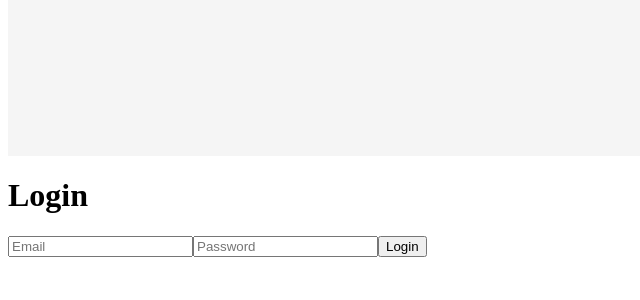
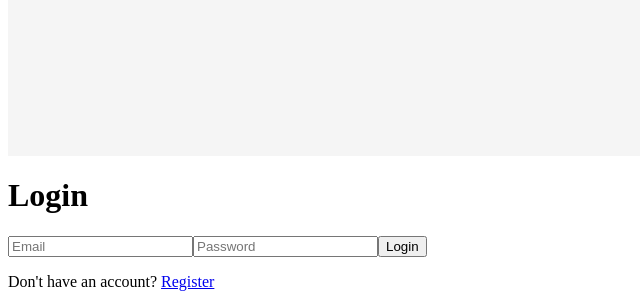
Before and after one commit to Mrmagic12/gracious-jackson, a React (Create React App) app: page / in a window 1280 px wide. Shown: the part 652-952 px from the top of the page, without its empty margins (0-640 px from the left). Before the commit the page ends 917 px from the top, so only its background shows below. Built offline with nearby package versions, Linux system fonts and the light colour scheme.

Commit message:
feat: Add Axios request to fetch data from Firebase database and add 'Register' link for users without an account

```diff
--- a/src/App.js
+++ b/src/App.js
@@ -28,6 +28,17 @@ export default function App() {
     signInWithEmailAndPassword(auth, email, password)
       .then((auth) => {
         console.log(auth);
+
+        axios
+          .get(
+            "https://pos-ea5c9-default-rtdb.asia-southeast1.firebasedatabase.app/.json",
+          )
+          .then((res) => {
+            console.log(res.data);
+          })
+          .catch((err) => {
+            console.log(err);
+          });
       })
       .catch((e) => alert(e.message));
   };
@@ -56,6 +67,12 @@ export default function App() {
             <button type="submit" className="login-btn">
               Login
             </button>
+
+            <div>
+              <p>
+                Don't have an account? <a href="/register">Register</a>
+              </p>
+            </div>
           </form>
         </div>
       </div>
```
